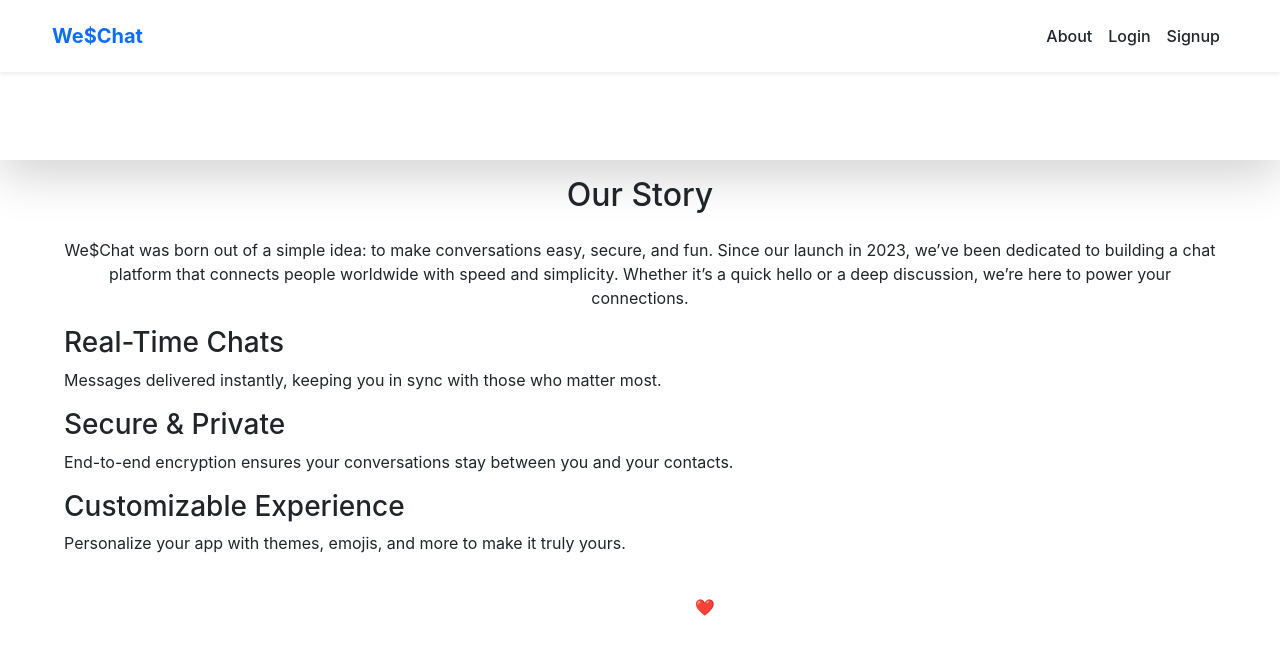
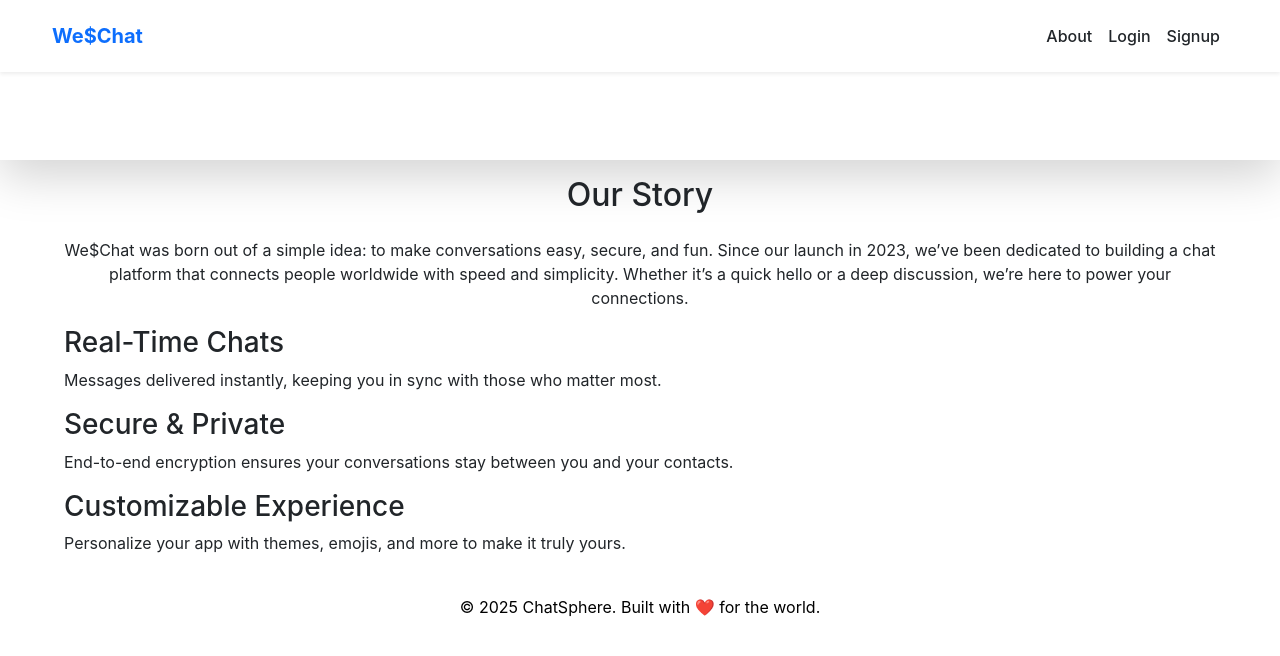
Before and after one commit to prajwal-pujar/MERN, a React (Create React App) app in the folder frontend/: page /about in a window 1280 px wide. Shown: the top 656 px of the page. Built offline with nearby package versions, Linux system fonts and the light colour scheme.

Commit message:
Update About.js

```diff
--- a/frontend/src/componemts/About.js
+++ b/frontend/src/componemts/About.js
@@ -54,7 +54,7 @@ const About = () => {
       </main>
 
       {/* Footer */}
-      <footer className="bg-indigo-700 text-white py-4 text-center">
+      <footer className="bg-indigo-700 text-black py-4 text-center">
         <p className="text-sm fade-in">© 2025 ChatSphere. Built with ❤️ for the world.</p>
       </footer>
 
```
